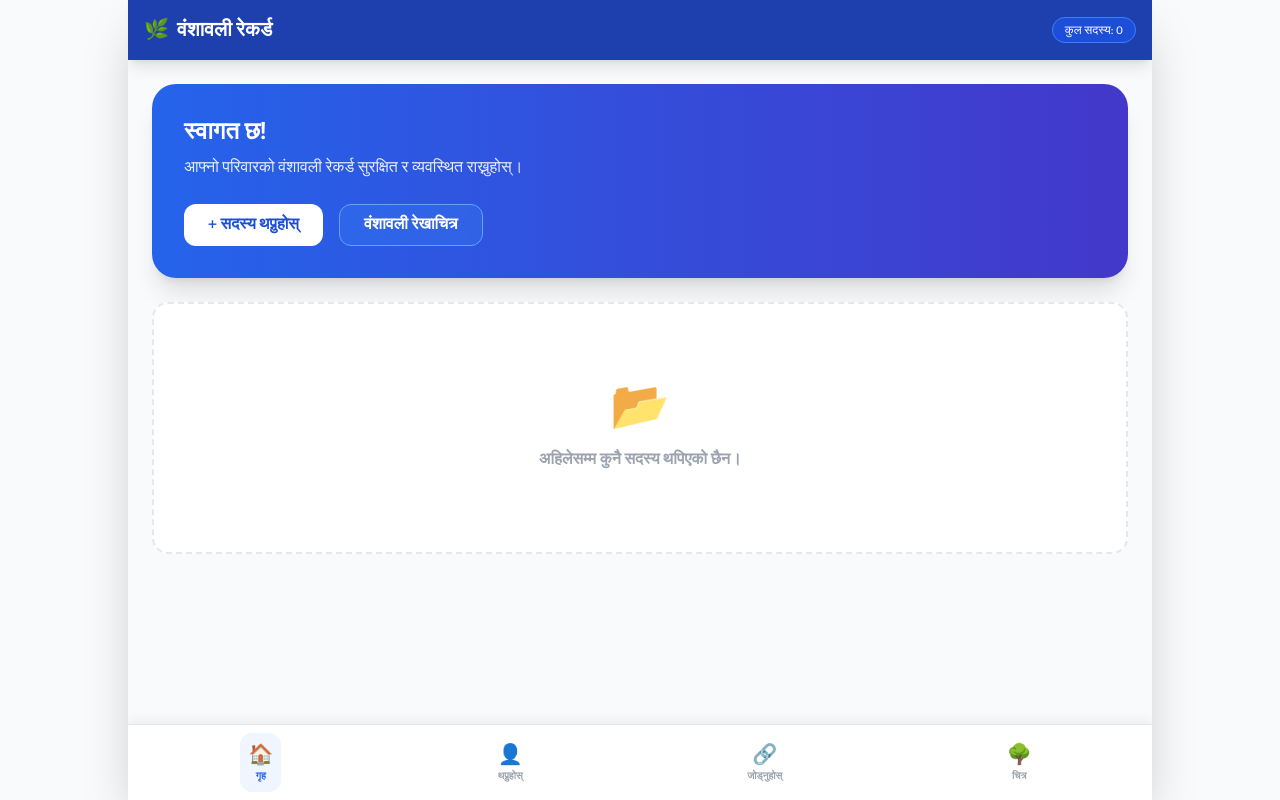
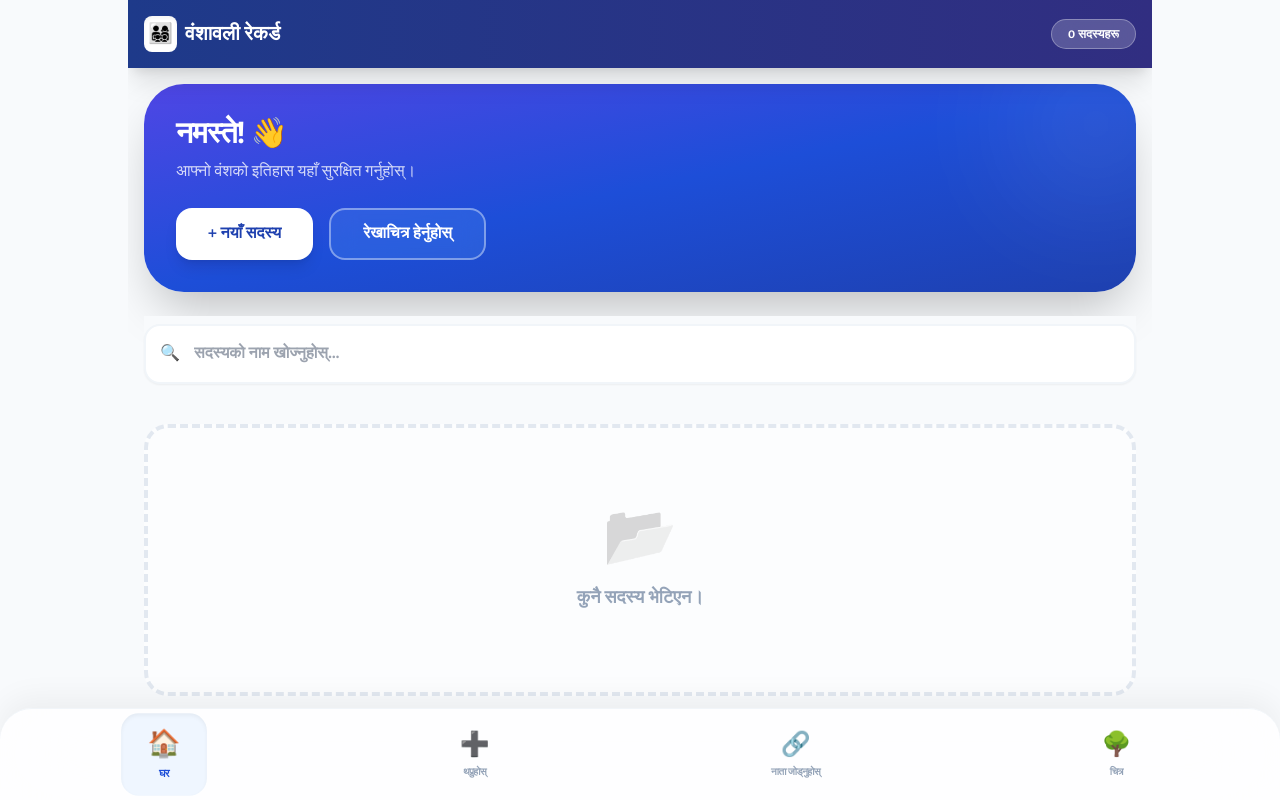
Before and after one commit to shuvasrj-cyber/lineage-1, a React (Vite) app: page / in a window 1280 px wide. Built offline with nearby package versions, Linux system fonts and the light colour scheme.

Commit message:
Update App.tsx

```diff
--- a/App.tsx
+++ b/App.tsx
@@ -11,6 +11,8 @@ const App: React.FC = () => {
   const [members, setMembers] = useState<Member[]>([]);
   const [relations, setRelations] = useState<Relation[]>([]);
   const [loading, setLoading] = useState(true);
+  const [editingMember, setEditingMember] = useState<Member | null>(null);
+  const [searchQuery, setSearchQuery] = useState('');
 
   useEffect(() => {
     const loadData = async () => {
@@ -53,6 +55,17 @@ const App: React.FC = () => {
     }
   };
 
+  const handleUpdateMember = async (updatedMember: Member) => {
+    try {
+      await db.updateMember(updatedMember);
+      setMembers(members.map(m => m.id === updatedMember.id ? updatedMember : m));
+      setEditingMember(null);
+      setView('home');
+    } catch (e) {
+      alert("अद्यावधिक गर्न सकिएन।");
+    }
+  };
+
   const handleLinkMembers = async (fromId: string, toId: string, type: RelationType) => {
     try {
       const newRel: Relation = {
@@ -69,70 +82,102 @@ const App: React.FC = () => {
     }
   };
 
+  const startEditing = (member: Member) => {
+    setEditingMember(member);
+    setView('edit_member');
+  };
+
+  const filteredMembers = members.filter(m =>
+    m.name.toLowerCase().includes(searchQuery.toLowerCase()) ||
+    m.address.toLowerCase().includes(searchQuery.toLowerCase())
+  );
+
   if (loading) {
     return (
       <div className="flex items-center justify-center h-screen bg-blue-50">
         <div className="text-center">
           <div className="animate-spin rounded-full h-16 w-16 border-b-4 border-blue-600 mx-auto"></div>
-          <p className="mt-4 text-blue-800 font-bold">डाटा लोड हुँदैछ...</p>
+          <p className="mt-4 text-blue-800 font-bold animate-pulse">वंशावली लोड हुँदैछ...</p>
         </div>
       </div>
     );
   }
 
   return (
-    <div className="flex flex-col h-screen max-w-5xl mx-auto bg-gray-50 overflow-hidden shadow-2xl">
-      <header className="bg-blue-800 text-white p-4 shadow-lg flex items-center justify-between shrink-0">
-        <h1 className="text-xl font-extrabold flex items-center gap-2">
-          <span>🌿</span> वंशावली रेकर्ड
+    <div className="flex flex-col h-screen max-w-5xl mx-auto bg-slate-50 overflow-hidden">
+      <header className="bg-gradient-to-r from-blue-900 to-indigo-900 text-white p-4 shadow-xl flex items-center justify-between shrink-0 z-30">
+        <h1 className="text-xl font-black flex items-center gap-2">
+          <span className="bg-white rounded-lg p-1 text-xl shadow-inner">👨‍👩‍👧‍👦</span> वंशावली रेकर्ड
         </h1>
-        <div className="text-xs bg-blue-700 px-3 py-1 rounded-full border border-blue-500">
-          कुल सदस्य: {members.length}
+        <div className="text-xs bg-white/20 backdrop-blur-md px-4 py-1.5 rounded-full border border-white/30 font-bold">
+          {members.length} सदस्यहरू
         </div>
       </header>
 
-      <main className="flex-1 overflow-y-auto p-4 md:p-6 pb-24">
+      <main className="flex-1 overflow-y-auto p-4 pb-24 md:pb-6 relative">
         {view === 'home' && (
           <div className="space-y-6">
-            <div className="bg-gradient-to-r from-blue-600 to-indigo-700 p-8 rounded-3xl text-white shadow-xl">
-              <h2 className="text-2xl font-bold mb-2">स्वागत छ!</h2>
-              <p className="opacity-90">आफ्नो परिवारको वंशावली रेकर्ड सुरक्षित र व्यवस्थित राख्नुहोस्।</p>
-              <div className="mt-6 flex flex-wrap gap-4">
+            <div className="bg-gradient-to-br from-indigo-600 via-blue-700 to-blue-800 p-8 rounded-[2.5rem] text-white shadow-2xl relative overflow-hidden group">
+              <div className="absolute -top-10 -right-10 w-40 h-40 bg-white/10 rounded-full blur-3xl group-hover:scale-150 transition-transform duration-1000"></div>
+              <h2 className="text-3xl font-extrabold mb-2 tracking-tight">नमस्ते! 👋</h2>
+              <p className="opacity-80 font-medium mb-6">आफ्नो वंशको इतिहास यहाँ सुरक्षित गर्नुहोस्।</p>
+              <div className="flex flex-wrap gap-4">
                 <button
                   onClick={() => setView('add_member')}
-                  className="bg-white text-blue-700 px-6 py-2 rounded-xl font-bold hover:bg-blue-50 transition"
+                  className="bg-white text-blue-800 px-8 py-3 rounded-2xl font-black shadow-lg hover:shadow-white/20 active:scale-95 transition-all"
                 >
-                  + सदस्य थप्नुहोस्
+                  + नयाँ सदस्य
                 </button>
                 <button
                   onClick={() => setView('tree_view')}
-                  className="bg-blue-500/30 backdrop-blur text-white border border-blue-400 px-6 py-2 rounded-xl font-bold hover:bg-blue-500/50 transition"
+                  className="bg-blue-400/20 backdrop-blur-md text-white border-2 border-white/40 px-8 py-3 rounded-2xl font-black hover:bg-white/10 transition-all"
                 >
-                  वंशावली रेखाचित्र
+                  रेखाचित्र हेर्नुहोस्
                 </button>
               </div>
             </div>
 
-            <div className="grid grid-cols-1 md:grid-cols-2 lg:grid-cols-3 gap-4">
-              {members.length === 0 ? (
-                <div className="col-span-full text-center py-20 bg-white rounded-2xl border-2 border-dashed border-gray-200">
-                   <span className="text-5xl block mb-4">📂</span>
-                   <p className="text-gray-400 font-semibold">अहिलेसम्म कुनै सदस्य थपिएको छैन।</p>
+            <div className="sticky top-0 z-20 pt-2 pb-4 bg-slate-50">
+               <div className="relative">
+                 <span className="absolute left-4 top-1/2 -translate-y-1/2 text-slate-400">🔍</span>
+                 <input
+                   type="text"
+                   placeholder="सदस्यको नाम खोज्नुहोस्..."
+                   value={searchQuery}
+                   onChange={(e) => setSearchQuery(e.target.value)}
+                   className="w-full pl-12 pr-4 py-4 bg-white rounded-2xl border-2 border-slate-100 shadow-sm outline-none focus:border-blue-400 transition-all text-slate-700 font-bold"
+                 />
+               </div>
+            </div>
+
+            <div className="grid grid-cols-1 md:grid-cols-2 gap-4">
+              {filteredMembers.length === 0 ? (
+                <div className="col-span-full text-center py-20 bg-white/50 rounded-3xl border-4 border-dashed border-slate-200">
+                   <span className="text-6xl block mb-4 grayscale opacity-50">📂</span>
+                   <p className="text-slate-400 font-black text-lg">कुनै सदस्य भेटिएन।</p>
                 </div>
               ) : (
-                members.map(member => (
-                  <div key={member.id} className="bg-white p-4 rounded-2xl shadow-sm border border-gray-100 flex items-center gap-4 hover:shadow-md transition">
-                    <div className="w-16 h-16 rounded-full bg-gray-100 shrink-0 overflow-hidden border-2 border-blue-100">
+                filteredMembers.map(member => (
+                  <div key={member.id} className="bg-white p-4 rounded-3xl shadow-sm border-2 border-slate-50 flex items-center gap-5 hover:shadow-xl hover:border-blue-100 transition-all group">
+                    <div className="w-20 h-20 rounded-2xl bg-slate-100 shrink-0 overflow-hidden border-4 border-slate-50 group-hover:border-blue-50 transition-all shadow-inner">
                       {member.photo ? (
                         <img src={member.photo} alt={member.name} className="w-full h-full object-cover" />
                       ) : (
-                        <div className="w-full h-full flex items-center justify-center text-gray-300">👤</div>
+                        <div className="w-full h-full flex items-center justify-center text-4xl bg-slate-100">👤</div>
                       )}
                     </div>
-                    <div>
-                      <h3 className="font-bold text-gray-800">{member.name}</h3>
-                      <p className="text-xs text-gray-500">{member.address || 'ठेगाना नखुलेको'}</p>
-                      <p className="text-xs text-blue-600 font-medium">{member.mobile || 'फोन नभएको'}</p>
+                    <div className="flex-1">
+                      <h3 className="font-black text-slate-800 text-lg leading-tight">{member.name}</h3>
+                      <p className="text-sm text-slate-400 font-bold mt-0.5">{member.address || 'ठेगाना थपिएको छैन'}</p>
+                      <div className="flex items-center justify-between mt-2">
+                         <span className="text-xs text-blue-600 font-black bg-blue-50 px-3 py-1 rounded-full uppercase tracking-tighter">{member.mobile || 'फोन उपलब्ध छैन'}</span>
+                         <button
+                           onClick={() => startEditing(member)}
+                           className="text-xs font-black text-slate-400 hover:text-blue-600 transition p-2 bg-slate-50 rounded-lg"
+                         >
+                           विवरण सच्याउनुहोस् ✏️
+                         </button>
+                      </div>
                     </div>
                   </div>
                 ))
@@ -146,6 +191,19 @@ const App: React.FC = () => {
             onSave={handleAddMember}
             existingMembers={members}
             onCancel={() => setView('home')}
+          />
+        )}
+
+        {view === 'edit_member' && editingMember && (
+          <MemberForm
+            onSave={handleUpdateMember}
+            existingMembers={members.filter(m => m.id !== editingMember.id)}
+            onCancel={() => {
+              setEditingMember(null);
+              setView('home');
+            }}
+            initialData={editingMember}
+            isEdit={true}
           />
         )}
 
@@ -164,34 +222,34 @@ const App: React.FC = () => {
         )}
       </main>
 
-      <nav className="fixed bottom-0 left-0 right-0 md:relative bg-white border-t p-2 flex justify-around shadow-[0_-4px_10px_rgba(0,0,0,0.05)] z-20">
+      <nav className="fixed bottom-0 left-0 right-0 bg-white/80 backdrop-blur-2xl border-t border-slate-100 p-2 flex justify-around shadow-[0_-10px_30px_rgba(0,0,0,0.05)] z-50 rounded-t-[2rem]">
         <button
           onClick={() => setView('home')}
-          className={`flex flex-col items-center p-2 rounded-xl transition ${view === 'home' ? 'text-blue-600 bg-blue-50' : 'text-gray-400'}`}
+          className={`flex flex-col items-center p-3 px-6 rounded-2xl transition-all duration-300 ${view === 'home' || view === 'edit_member' ? 'text-blue-700 bg-blue-50 scale-110 shadow-inner' : 'text-slate-400 hover:text-slate-600'}`}
         >
-          <span className="text-xl">🏠</span>
-          <span className="text-[10px] font-bold">गृह</span>
+          <span className="text-2xl">🏠</span>
+          <span className="text-[10px] font-black uppercase tracking-tighter mt-1">घर</span>
         </button>
         <button
           onClick={() => setView('add_member')}
-          className={`flex flex-col items-center p-2 rounded-xl transition ${view === 'add_member' ? 'text-blue-600 bg-blue-50' : 'text-gray-400'}`}
+          className={`flex flex-col items-center p-3 px-6 rounded-2xl transition-all duration-300 ${view === 'add_member' ? 'text-blue-700 bg-blue-50 scale-110 shadow-inner' : 'text-slate-400 hover:text-slate-600'}`}
         >
-          <span className="text-xl">👤</span>
-          <span className="text-[10px] font-bold">थप्नुहोस्</span>
+          <span className="text-2xl">➕</span>
+          <span className="text-[10px] font-black uppercase tracking-tighter mt-1">थप्नुहोस्</span>
         </button>
         <button
           onClick={() => setView('link_members')}
-          className={`flex flex-col items-center p-2 rounded-xl transition ${view === 'link_members' ? 'text-blue-600 bg-blue-50' : 'text-gray-400'}`}
+          className={`flex flex-col items-center p-3 px-6 rounded-2xl transition-all duration-300 ${view === 'link_members' ? 'text-blue-700 bg-blue-50 scale-110 shadow-inner' : 'text-slate-400 hover:text-slate-600'}`}
         >
-          <span className="text-xl">🔗</span>
-          <span className="text-[10px] font-bold">जोड्नुहोस्</span>
+          <span className="text-2xl">🔗</span>
+          <span className="text-[10px] font-black uppercase tracking-tighter mt-1">नाता जोड्नुहोस्</span>
         </button>
         <button
           onClick={() => setView('tree_view')}
-          className={`flex flex-col items-center p-2 rounded-xl transition ${view === 'tree_view' ? 'text-blue-600 bg-blue-50' : 'text-gray-400'}`}
+          className={`flex flex-col items-center p-3 px-6 rounded-2xl transition-all duration-300 ${view === 'tree_view' ? 'text-blue-700 bg-blue-50 scale-110 shadow-inner' : 'text-slate-400 hover:text-slate-600'}`}
         >
-          <span className="text-xl">🌳</span>
-          <span className="text-[10px] font-bold">चित्र</span>
+          <span className="text-2xl">🌳</span>
+          <span className="text-[10px] font-black uppercase tracking-tighter mt-1">चित्र</span>
         </button>
       </nav>
     </div>
```
